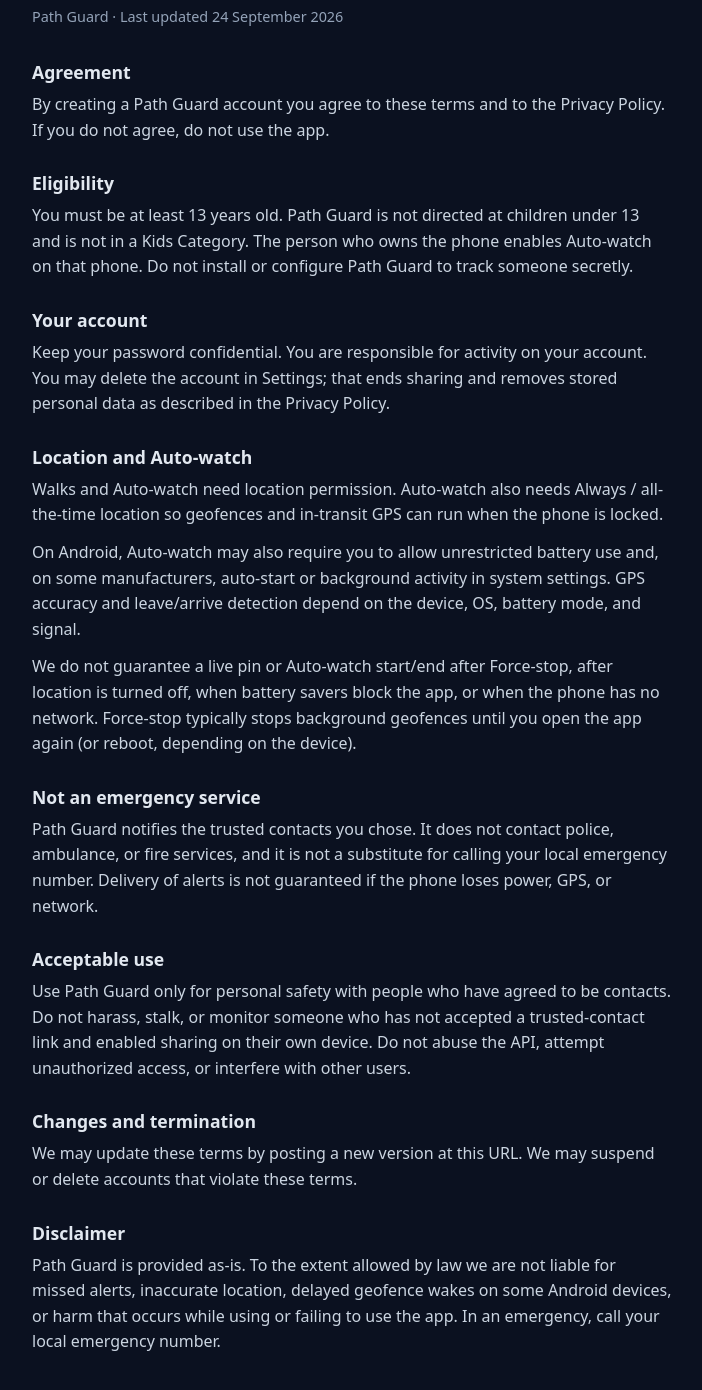
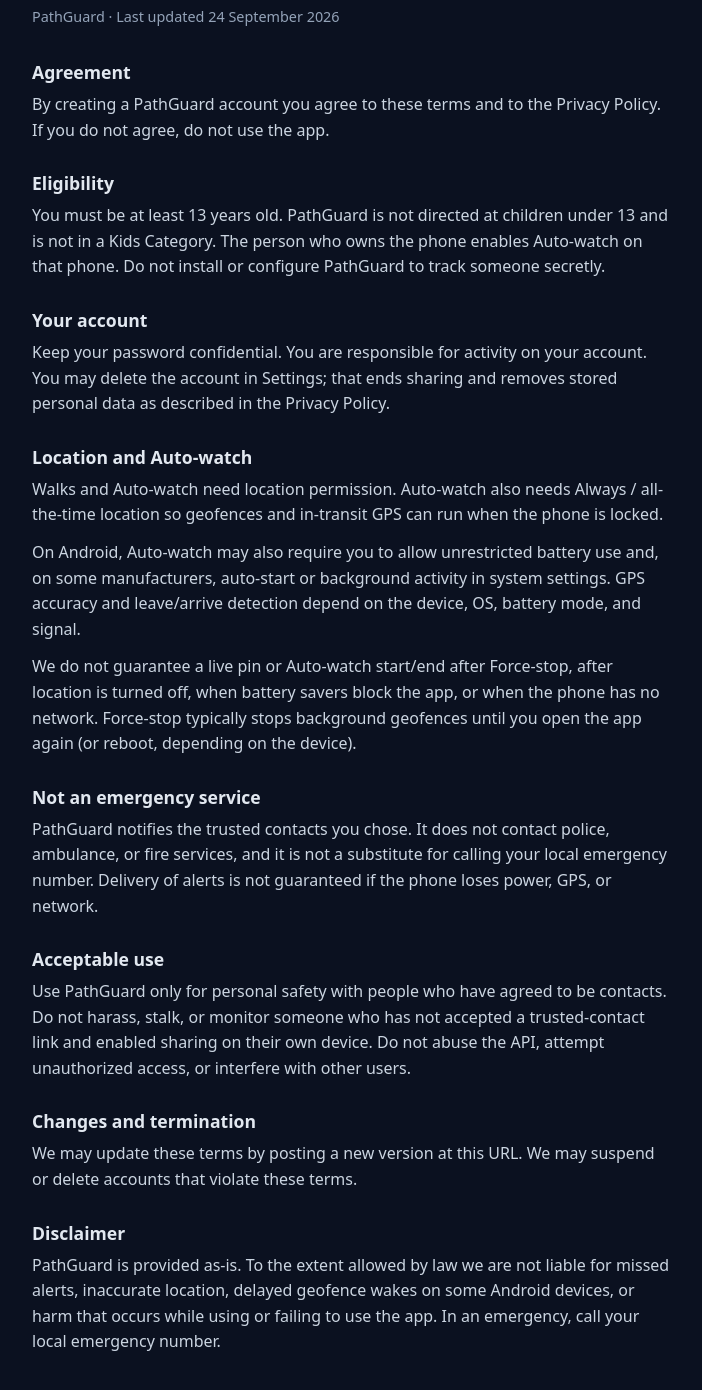
Before and after one commit to ZeeJay321/pathguard-legal, a plain HTML site: page terms/index.html in a window 1280 px wide. Shown: the part 140-1530 px from the top of the page, without its empty margins (288-990 px from the left). Drawn offline with Linux system fonts and the light colour scheme.

Commit message:
Rename brand to PathGuard

```diff
--- a/terms/index.html
+++ b/terms/index.html
@@ -3,7 +3,7 @@
 <head>
   <meta charset="utf-8" />
   <meta name="viewport" content="width=device-width, initial-scale=1" />
-  <title>Terms of Use · Path Guard</title>
+  <title>Terms of Use · PathGuard</title>
   <style>
     body { font-family: system-ui, sans-serif; background: #0b1120; color: #e2e8f0; margin: 0; padding: 48px 24px 80px; }
     main { max-width: 40rem; margin: 0 auto; }
@@ -22,13 +22,13 @@
       <a href="../privacy/">Privacy Policy</a>
     </nav>
     <h1>Terms of Use</h1>
-    <p class="meta">Path Guard · Last updated 24 September 2026</p>
+    <p class="meta">PathGuard · Last updated 24 September 2026</p>
 
     <h2>Agreement</h2>
-    <p>By creating a Path Guard account you agree to these terms and to the Privacy Policy. If you do not agree, do not use the app.</p>
+    <p>By creating a PathGuard account you agree to these terms and to the Privacy Policy. If you do not agree, do not use the app.</p>
 
     <h2>Eligibility</h2>
-    <p>You must be at least 13 years old. Path Guard is not directed at children under 13 and is not in a Kids Category. The person who owns the phone enables Auto-watch on that phone. Do not install or configure Path Guard to track someone secretly.</p>
+    <p>You must be at least 13 years old. PathGuard is not directed at children under 13 and is not in a Kids Category. The person who owns the phone enables Auto-watch on that phone. Do not install or configure PathGuard to track someone secretly.</p>
 
     <h2>Your account</h2>
     <p>Keep your password confidential. You are responsible for activity on your account. You may delete the account in Settings; that ends sharing and removes stored personal data as described in the Privacy Policy.</p>
@@ -39,16 +39,16 @@
     <p>We do not guarantee a live pin or Auto-watch start/end after Force-stop, after location is turned off, when battery savers block the app, or when the phone has no network. Force-stop typically stops background geofences until you open the app again (or reboot, depending on the device).</p>
 
     <h2>Not an emergency service</h2>
-    <p>Path Guard notifies the trusted contacts you chose. It does not contact police, ambulance, or fire services, and it is not a substitute for calling your local emergency number. Delivery of alerts is not guaranteed if the phone loses power, GPS, or network.</p>
+    <p>PathGuard notifies the trusted contacts you chose. It does not contact police, ambulance, or fire services, and it is not a substitute for calling your local emergency number. Delivery of alerts is not guaranteed if the phone loses power, GPS, or network.</p>
 
     <h2>Acceptable use</h2>
-    <p>Use Path Guard only for personal safety with people who have agreed to be contacts. Do not harass, stalk, or monitor someone who has not accepted a trusted-contact link and enabled sharing on their own device. Do not abuse the API, attempt unauthorized access, or interfere with other users.</p>
+    <p>Use PathGuard only for personal safety with people who have agreed to be contacts. Do not harass, stalk, or monitor someone who has not accepted a trusted-contact link and enabled sharing on their own device. Do not abuse the API, attempt unauthorized access, or interfere with other users.</p>
 
     <h2>Changes and termination</h2>
     <p>We may update these terms by posting a new version at this URL. We may suspend or delete accounts that violate these terms.</p>
 
     <h2>Disclaimer</h2>
-    <p>Path Guard is provided as-is. To the extent allowed by law we are not liable for missed alerts, inaccurate location, delayed geofence wakes on some Android devices, or harm that occurs while using or failing to use the app. In an emergency, call your local emergency number.</p>
+    <p>PathGuard is provided as-is. To the extent allowed by law we are not liable for missed alerts, inaccurate location, delayed geofence wakes on some Android devices, or harm that occurs while using or failing to use the app. In an emergency, call your local emergency number.</p>
   </main>
 </body>
 </html>
```
Also changed, not shown: index.html (+2 -2 lines), privacy/index.html (+6 -6 lines), 1 other file.
